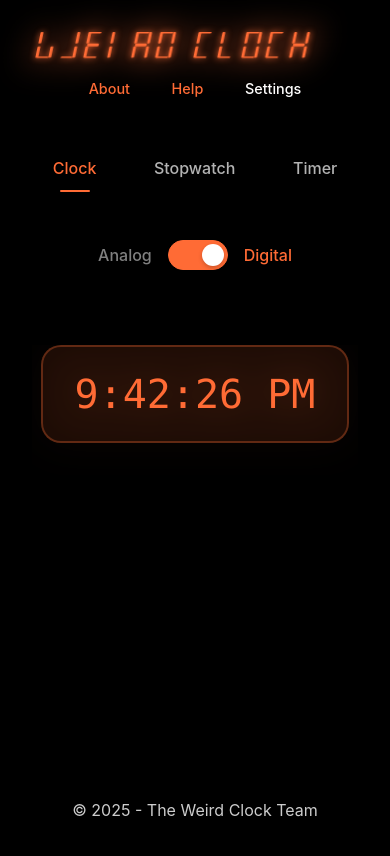
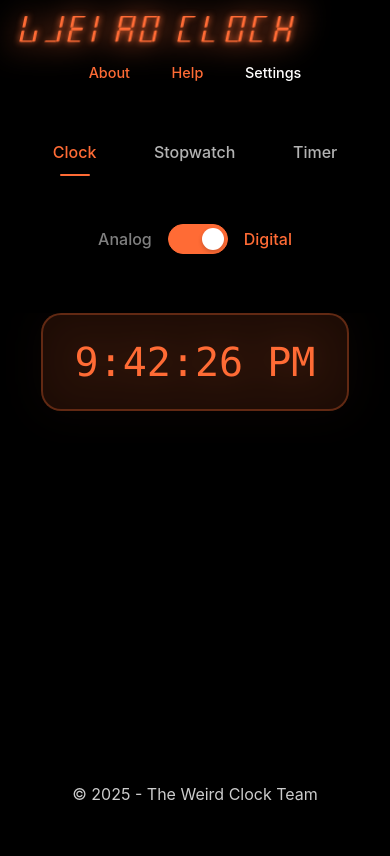
Before and after one commit to bllfrnch/weirder-clock, a SvelteKit app: page / in a window 390 px wide. Shown: the top 856 px of the page. Built offline with nearby package versions, Linux system fonts and the light colour scheme.

Commit message:
Header improvements

```diff
--- a/src/lib/components/Nav.svelte
+++ b/src/lib/components/Nav.svelte
@@ -31,6 +31,7 @@
 		font-family: inherit;
 		padding: 0.5rem 1rem;
 		transition: all 0.2s ease;
+		white-space: nowrap;
 	}
 
 	nav a:hover,
--- a/src/routes/+page.svelte
+++ b/src/routes/+page.svelte
@@ -877,10 +877,6 @@
 	}
 
 	@media (max-width: 768px) {
-		main {
-			padding: 1rem;
-		}
-
 		.sub-nav {
 			gap: 2rem;
 		}
```
